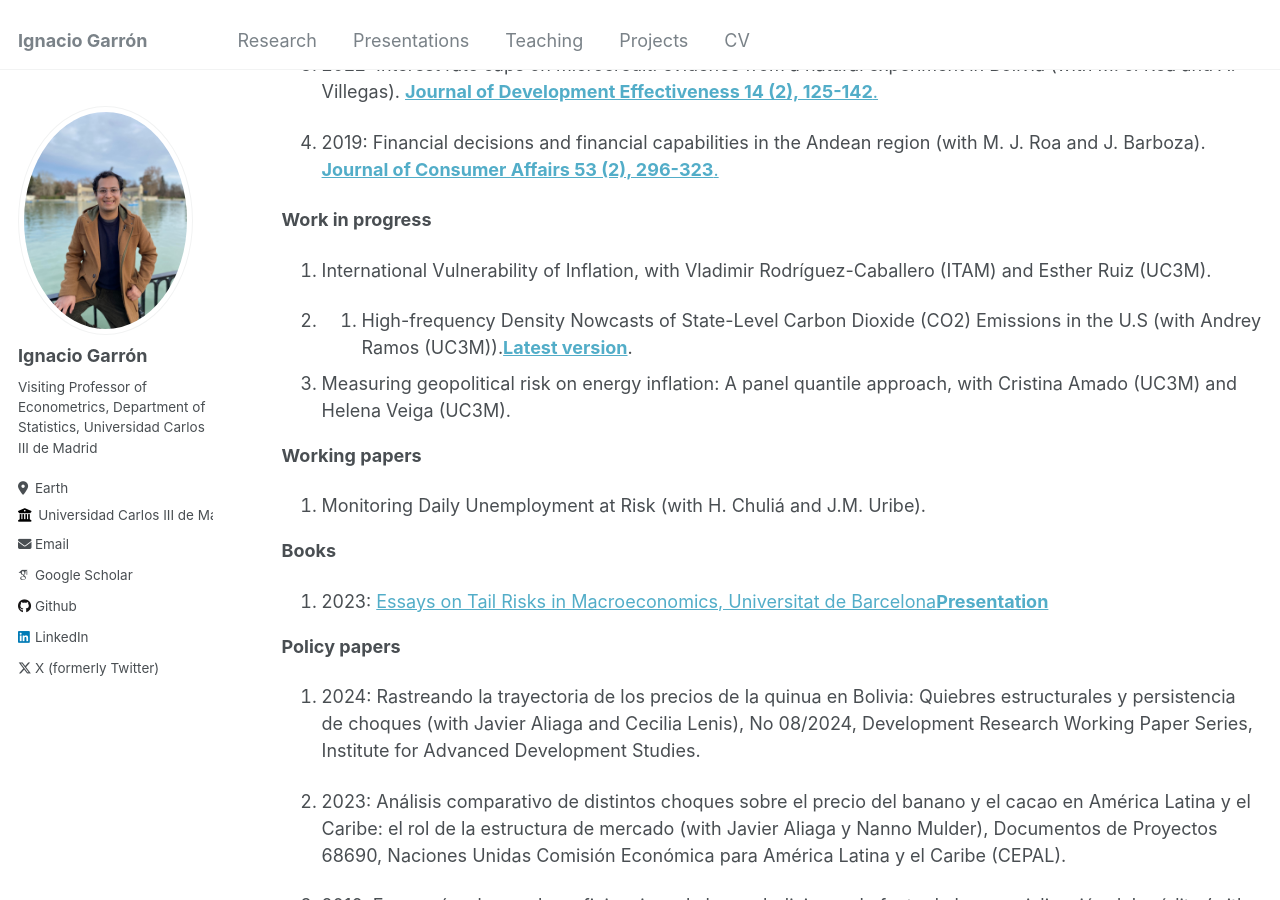
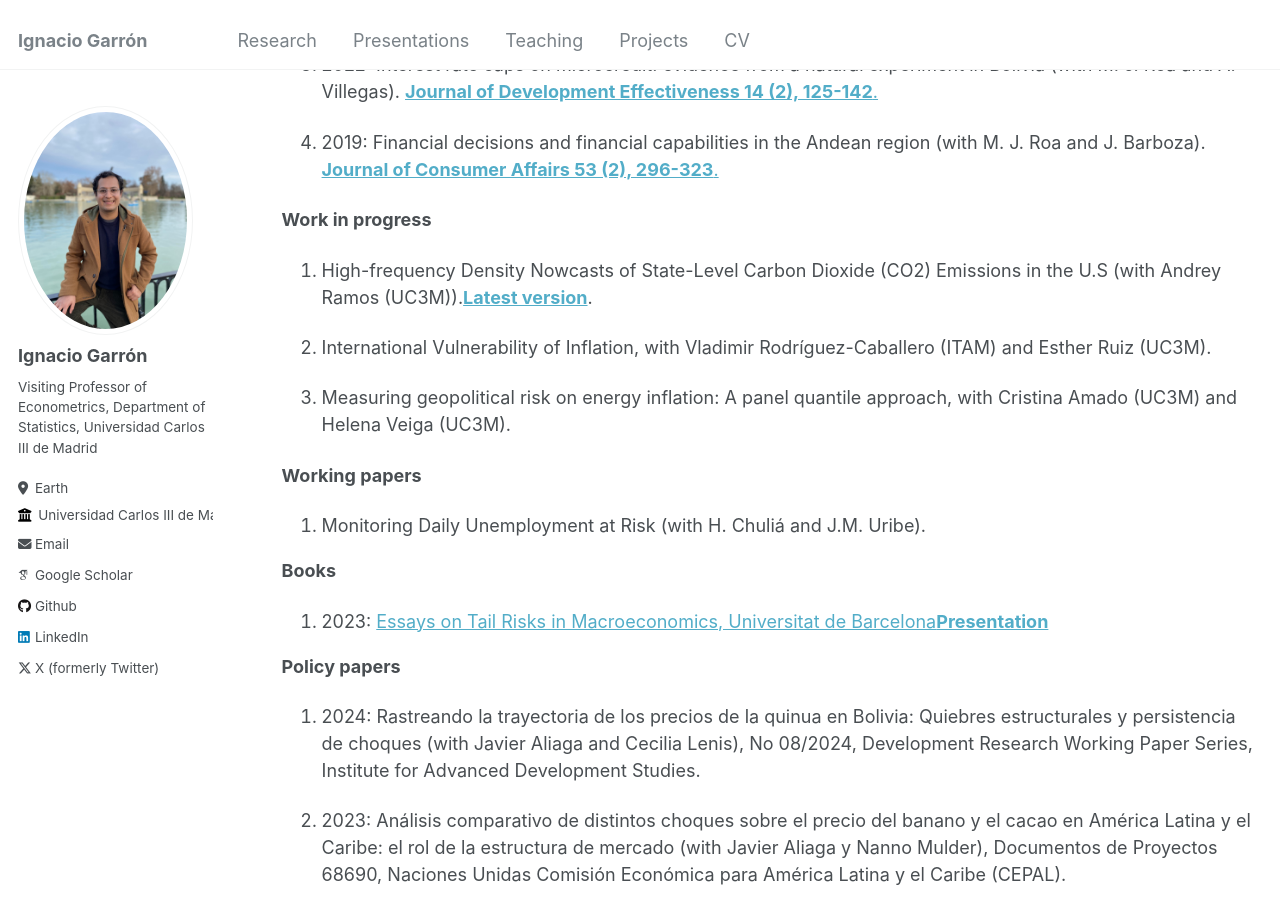
Before and after one commit to IgnacioGarron/IgnacioGarron.github.io, a Jekyll site: the page built from _pages/publications.md, in a window 1280 px wide and 900 px high, scrolled down 347 px. Built offline with Jekyll 4.4.1, drawn with Linux system fonts in a browser that asks for light colours; some web fonts are replaced; part of the change alters nothing that is shown.

```diff
--- a/_pages/publications.md
+++ b/_pages/publications.md
@@ -22,9 +22,9 @@ author_profile: true
 
 **Work in progress**
 
-1. International Vulnerability of Inflation, with Vladimir Rodríguez-Caballero (ITAM) and Esther Ruiz (UC3M).
+1. High-frequency Density Nowcasts of State-Level Carbon Dioxide (CO2) Emissions in the U.S (with Andrey Ramos (UC3M)).**[Latest version](/files/Quantile_Density_Nowcast_CO2.pdf)**.
 
-2. 1. High-frequency Density Nowcasts of State-Level Carbon Dioxide (CO2) Emissions in the U.S (with Andrey Ramos (UC3M)).**[Latest version](/files/Quantile_Density_Nowcast_CO2.pdf)**.
+2. International Vulnerability of Inflation, with Vladimir Rodríguez-Caballero (ITAM) and Esther Ruiz (UC3M).
 
 2. Measuring geopolitical risk on energy inflation: A panel quantile approach, with Cristina Amado (UC3M) and Helena Veiga (UC3M).
 
```
